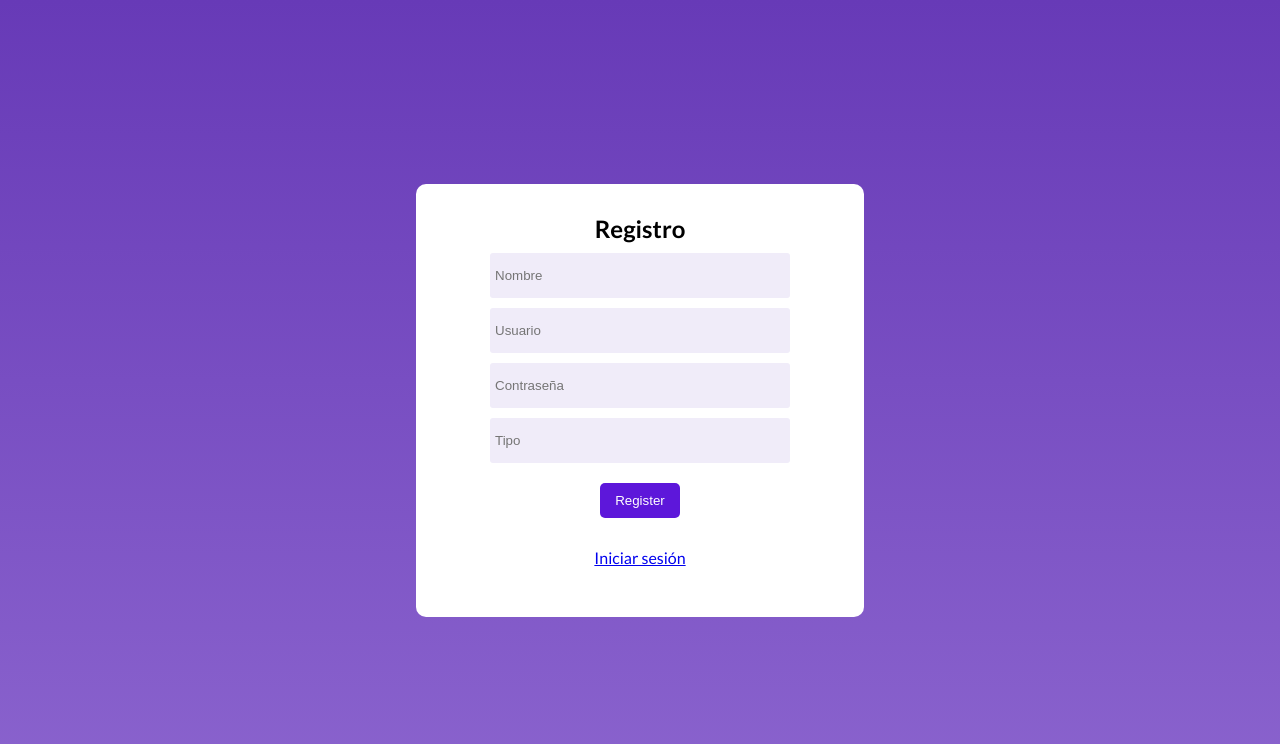
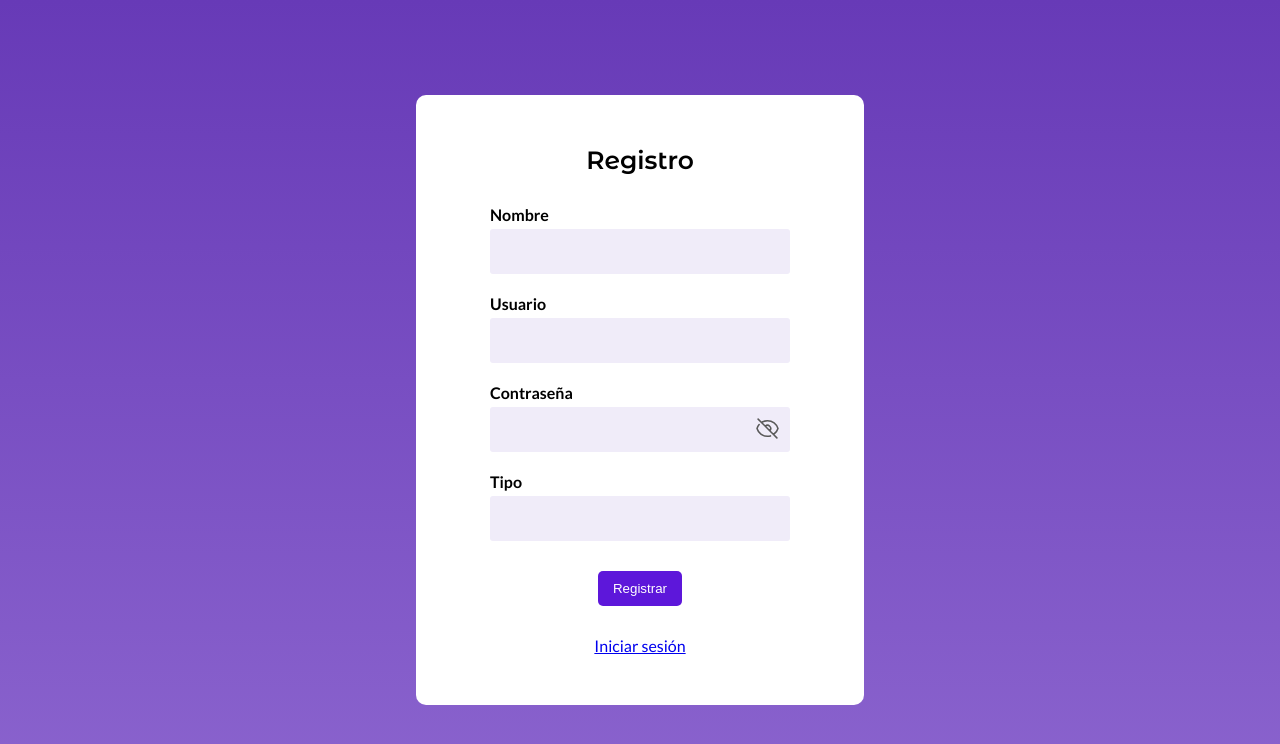
Before and after one commit to NestorEGM/sap-web-app, a Next.js app: page /register in a window 1280 px wide. Shown: the top 744 px of the page. Built offline with nearby package versions, Linux system fonts and the light colour scheme.

Commit message:
Register: Se agregaron labels, se agregaron estilos al titulo y al boton y se agrego el estilo centralizado

```diff
--- a/app/(auth)/register/page.tsx
+++ b/app/(auth)/register/page.tsx
@@ -1,17 +1,20 @@
 'use client';
 
 import { useFormState, useFormStatus } from 'react-dom';
-import styles from './register.module.css'
+import styles from '../auth.module.css'
 import { register } from '@/app/lib/actions/auth';
 import { useEffect, useState } from 'react';
 import { redirect } from 'next/navigation';
 import Link from 'next/link';
+import { montserratAlternates } from '@/app/ui/fonts';
+import { EyeIcon, EyeSlashIcon } from '@heroicons/react/24/outline';
 
 const Page = () => {
 
   const [state, dispatch] = useFormState(register, '');
 
   const [errorMessage, setErrorMessage] = useState('');
+  const [showPassword, setShowPassword] = useState(false);
 
   useEffect(() => {
     if (state !== 'Se registro correctamente') {
@@ -21,14 +24,42 @@ const Page = () => {
     }
   }, [state]);
 
+  const handleShowPasswordClick = (e: React.ChangeEvent<any>) => {
+    e.preventDefault();
+    setShowPassword(!showPassword);
+  };
+
   return (
-    <form className={styles.register} action={dispatch}>
-      <h2>Registro</h2>
-      <input type='text' name='name' placeholder='Nombre' required />
-      <input type="text" name="user" placeholder="Usuario" required />
-      <input type="password" name="password" placeholder="Contraseña" required />
-      <input type="number" name="type" placeholder='Tipo' required />
-      <div>{errorMessage && <p>{errorMessage}</p>}</div>
+    <form className={styles.authForm} action={dispatch}>
+      <p className={`${montserratAlternates.className} ${styles.title}`}>Registro</p>
+      <label className={styles.label}>
+        Nombre
+        <input type='text' name='name' required />
+      </label>
+      <label className={styles.label}>
+        Usuario
+        <input type="text" name="user" required />
+      </label>
+      {/* TODO: Agregar verificar contraseña */}
+      <label className={styles.label}>
+        Contraseña
+        <input type={showPassword ? 'text' : 'password'} name="password" required />
+        <button
+          className={styles.passwordIconBtn}
+          onClick={handleShowPasswordClick}
+        >
+          {
+            showPassword ?
+              <EyeIcon className={styles.passwordIcon} />
+              : <EyeSlashIcon className={styles.passwordIcon} />
+          }
+        </button>
+      </label>
+      <label className={styles.label}>
+        Tipo
+        <input type="number" name="type" required />
+      </label>
+      <div>{errorMessage && <p className={styles.error}>{errorMessage}</p>}</div>
       <RegisterButton />
       <div className={styles.links}>
         <Link href='/login'>
@@ -49,7 +80,11 @@ const RegisterButton = () => {
   };
 
   return (
-    <button className={styles.registerButton} type='submit' disabled={pending} onClick={handleClick}>Register</button>
+    <button className={styles.authButton} type='submit' disabled={pending} onClick={handleClick}>{
+      pending ?
+        'Registrando...'
+        : 'Registrar'
+    }</button>
   );
 };
 
--- a/app/(auth)/register/register.module.css
+++ b/app/(auth)/register/register.module.css
@@ -20,3 +20,8 @@
 .links {
   padding: 20px 0;
 }
+
+.error {
+  color: red;
+  font-size: 15px;
+}
```
